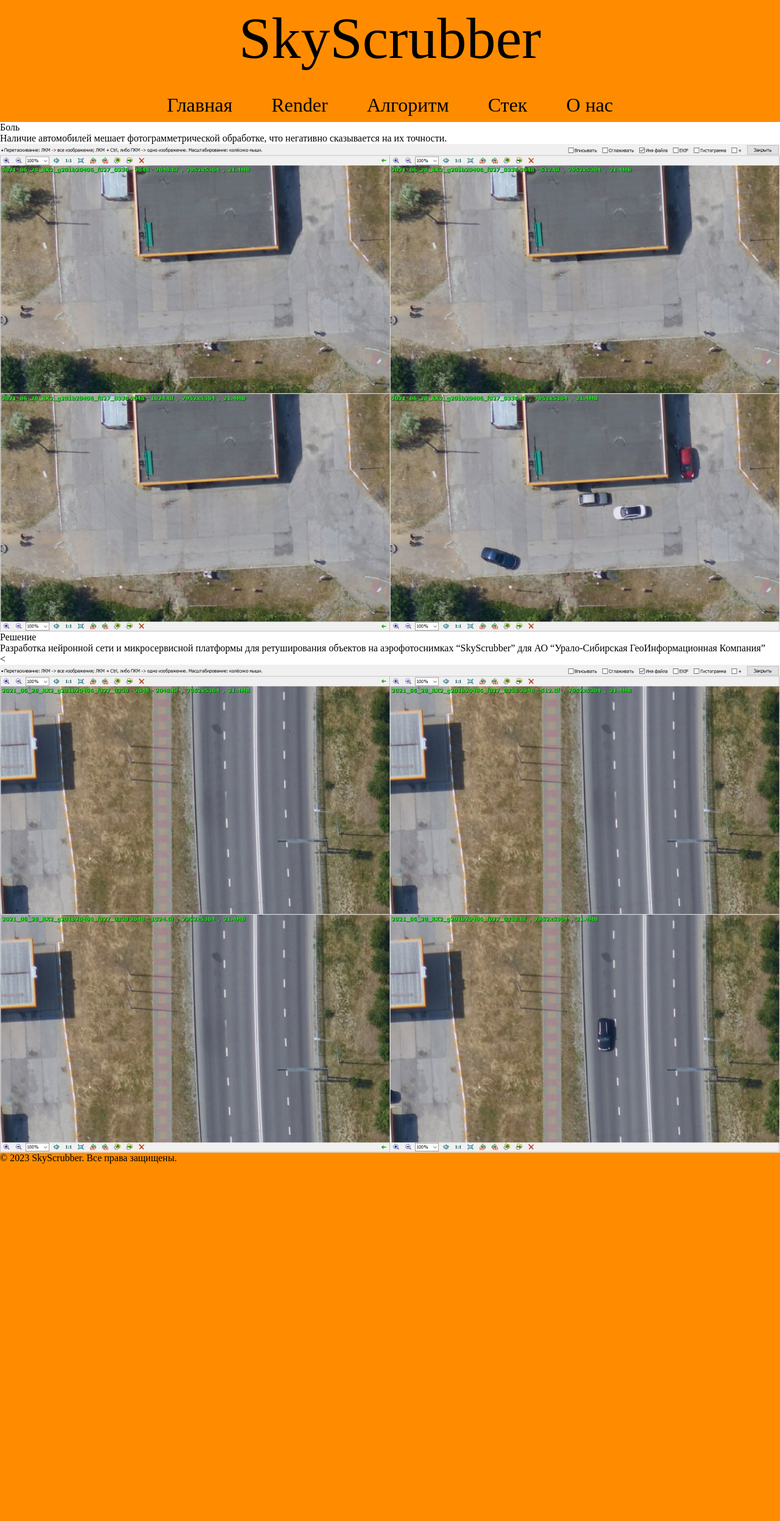
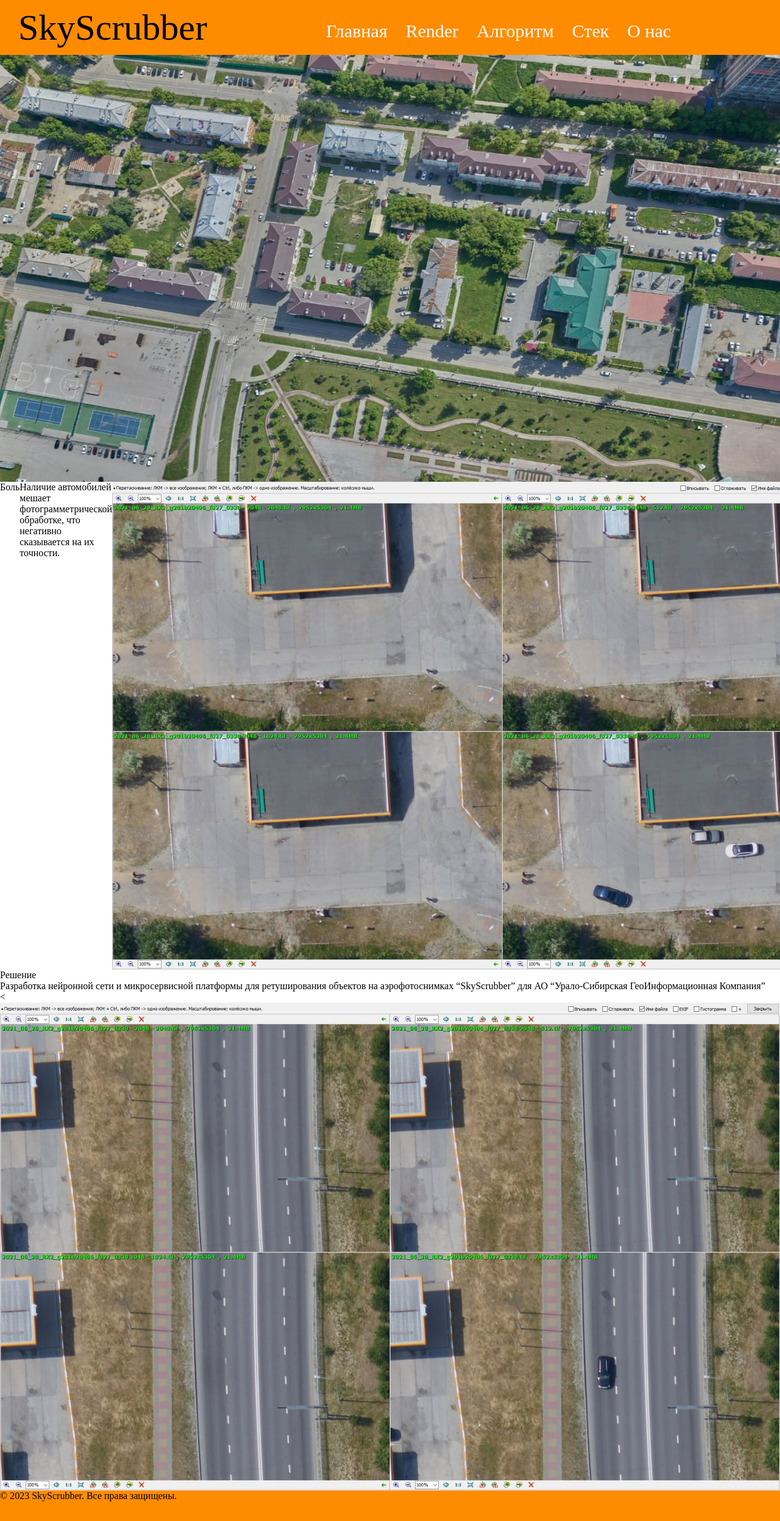
Before and after one commit to kuk86kuk/SkyScrubber, a Django app: page /main_app/ in a window 1280 px wide; the page is wider, and only the part inside the window is pictured. Shown: that part at 61% size. Before the commit the page ends 1908 px from the top of that part, so only its background shows below. Run offline with Django 3.2, Linux system fonts and the light colour scheme.

Commit message:
шаманю front

```diff
--- a/SkyScrubber/main_app/templates/main_app/base.html
+++ b/SkyScrubber/main_app/templates/main_app/base.html
@@ -11,6 +11,7 @@
     <link rel="stylesheet" href="{% static 'css/base.css'%}">
     <link rel="stylesheet" href="{% static 'css/headers.css'%}">
     <link rel="stylesheet" href="{% static 'css/footer.css'%}">
+    <link rel="stylesheet" href="{% static 'css/index.css'%}">
 </head>
 
 <body>
@@ -18,10 +19,12 @@
         <header>
             <div class="headers_box">
                 <div class="headers_heading">
-                    <h1><a href="{% url 'index' %}" style="color:black;">SkyScrubber</h1>
+                    <h1>
+                        <a href="{% url 'index' %}" style="color:black;">SkyScrubber
+                    </h1>
                 </div>
                 <div class="headers_links">
-                    <nav >
+
                         <ul class="top-menu">
                             <li><a href="{% url 'index' %}">Главная</a> </li>
                             <li><a href="{% url 'render_photo' %}">Render</a></li>
@@ -29,8 +32,10 @@
                             <li><a href="{% url 'stack' %}">Стек</a> </li>
                             <li><a href="{% url 'about' %}">О нас</a> </li>
                         </ul>
-                    </nav>
+
+
                 </div>
+
             </div>
         </header>
 
@@ -39,6 +44,7 @@
         {% endblock content%}
 
     </div>
+
     <footer>
         <div class="footer-box">
             <p>&copy; 2023 SkyScrubber. Все права защищены.</p>
--- a/SkyScrubber/main_app/templates/main_app/index.html
+++ b/SkyScrubber/main_app/templates/main_app/index.html
@@ -2,8 +2,11 @@
 {% load static %}
 {% block content%}
 
-    <div>
-        <div>
+    <div class="main">
+        <div class="main-photo">
+            <img src="{% static 'img/index/photo_3.jpg'%}">
+        </div>
+        <div class="main-box-pain">
             <h2>Боль</h2>
             <p>Наличие автомобилей мешает
                 фотограмметрической
--- a/SkyScrubber/static/css/headers.css
+++ b/SkyScrubber/static/css/headers.css
@@ -1,39 +1,43 @@
 .headers_box {
     width: 100%;
-    height: 200px; /* Начальная высота шапки */
+    height: 90px; /* Начальная высота шапки */
     background-color: #FF8C00; /* Цвет шапки */
-    display: grid;
+    display: flex;
+
+}
+.headers_heading {
+    flex: 0 0 20%;
+    display: flex;
+    justify-content: center;
+    align-items: center;
+    margin-left: 30px;
 
 }
 
-.headers_heading {
-    margin: auto;
+.headers_heading a {
+    font-size: 60px;
+}
+
+.headers_links {
+
+    display: flex;
+    justify-content: center;
+    align-items: center;
+    margin-left: 120px;
+}
+
+.top-menu {
+    display: flex;
+    justify-content: center;
+    align-items: center;
+    margin-top: 12px;
+
 
 }
 
-.headers_heading h1{
+.top-menu a {
+    font-size: 30px;
+    margin: 0 15px 0 15px;
+    color: white;
 
-    font-size: 6rem;}
-
-
-.headers_links {
-
-    height: 50px; /* Начальная высота шапки */
-    display: flex;
-    margin: auto;
 }
-.headers_link {
-    margin-left: 10%;
-}
-
-.top-menu li {
-    display: inline-block;
-    padding: 10px 30px;
-	margin: 0;
-    font-size: 2rem;
-    color:black;
-}
-
-.top-menu a {
-	color:black;
-}
--- /dev/null
+++ b/SkyScrubber/static/css/index.css
@@ -0,0 +1,8 @@
+.main-photo img {
+    width: 100%;
+    height: 700px;
+}
+
+.main-box-pain {
+    display: flex;
+}
```
Also changed, not shown: SkyScrubber/static/img/car.png (added), SkyScrubber/static/img/car.svg (added), SkyScrubber/static/img/index/photo_3.jfif (added), SkyScrubber/static/img/index/photo_3.jpg (added).
